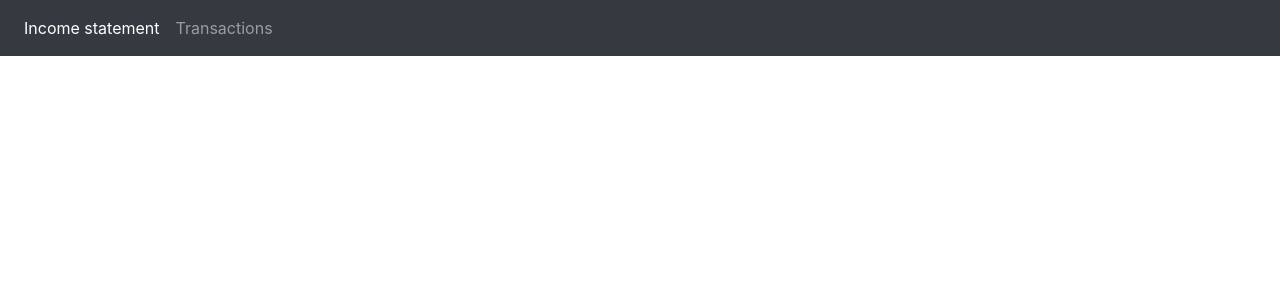
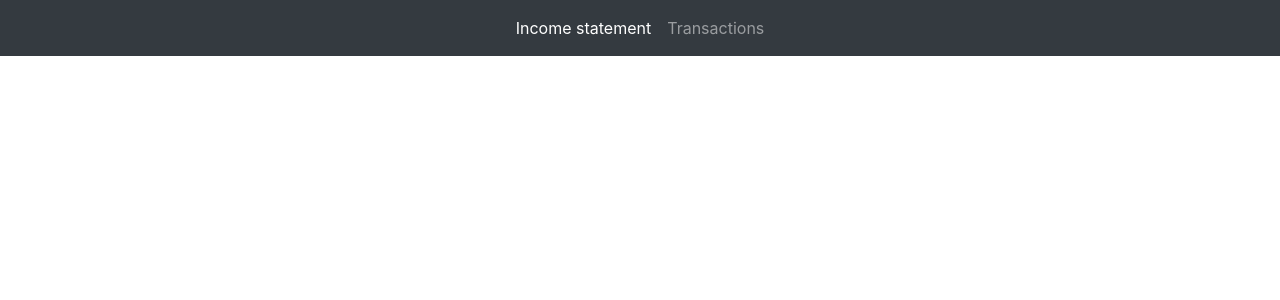
Before and after one commit to daniel1596/Financials, a Flask app: template templates/base.html in a window 1280 px wide. Shown: the top 300 px of the page. Run offline with Flask 2, Linux system fonts and the light colour scheme; the template is opened without the code that fills it, so the values that code supplies are empty; some libraries are stand-ins or nearby versions.

Commit message:
Centering navbar like I was thinking about doing

```diff
--- a/templates/partial/header.html
+++ b/templates/partial/header.html
@@ -1,4 +1,4 @@
-<nav class="navbar navbar-dark navbar-expand-lg bg-dark">
+<nav class="navbar navbar-dark navbar-expand-lg bg-dark justify-content-center">
     <ul class="nav navbar-nav" role="tablist">
         <li class="nav-item">
             <a class="nav-link active" data-toggle="tab" href="#incomeStatement" role="tab">Income statement</a>
```
